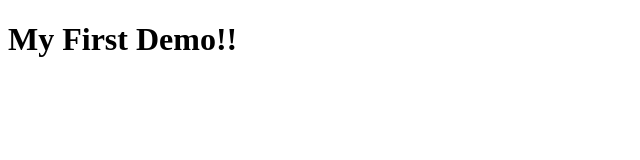
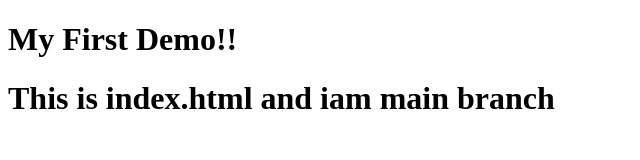
Before and after one commit to RetineniRohan/Demo, a plain HTML site: page index.html in a window 1280 px wide. Shown: the whole page, without its empty margins (0-640 px from the left). Drawn offline with Linux system fonts and the light colour scheme.

Commit message:
index file changed by main

```diff
--- a/index.html
+++ b/index.html
@@ -7,5 +7,6 @@
 </head>
 <body>
     <h1>My First Demo!!</h1>
+    <h1>This is index.html and iam main branch</h1>
 </body>
 </html>
```
